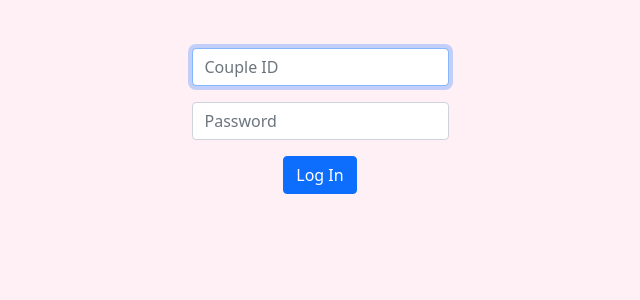
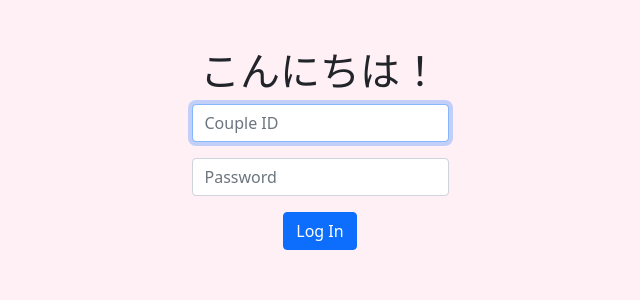
Before and after one commit to i-yuki23/Couple, a Flask app: page /login in a window 1280 px wide. Shown: the part 76-376 px from the top of the page, without its empty margins (320-960 px from the left). Run offline with Flask 3, Linux system fonts and the light colour scheme; some libraries are stand-ins or nearby versions.

Commit message:
add the setting for CD

```diff
--- a/templates/login.html
+++ b/templates/login.html
@@ -5,6 +5,9 @@
 {% endblock %}
 
 {% block main %}
+    <h1>
+        こんにちは！
+    </h1>
     <form action="/login" method="post">
         <div class="mb-3">
             <input autocomplete="off" autofocus class="form-control mx-auto w-auto" id="username" name="username" placeholder="Couple ID" type="text">
```
Also changed, not shown: .circleci/config.yml.
